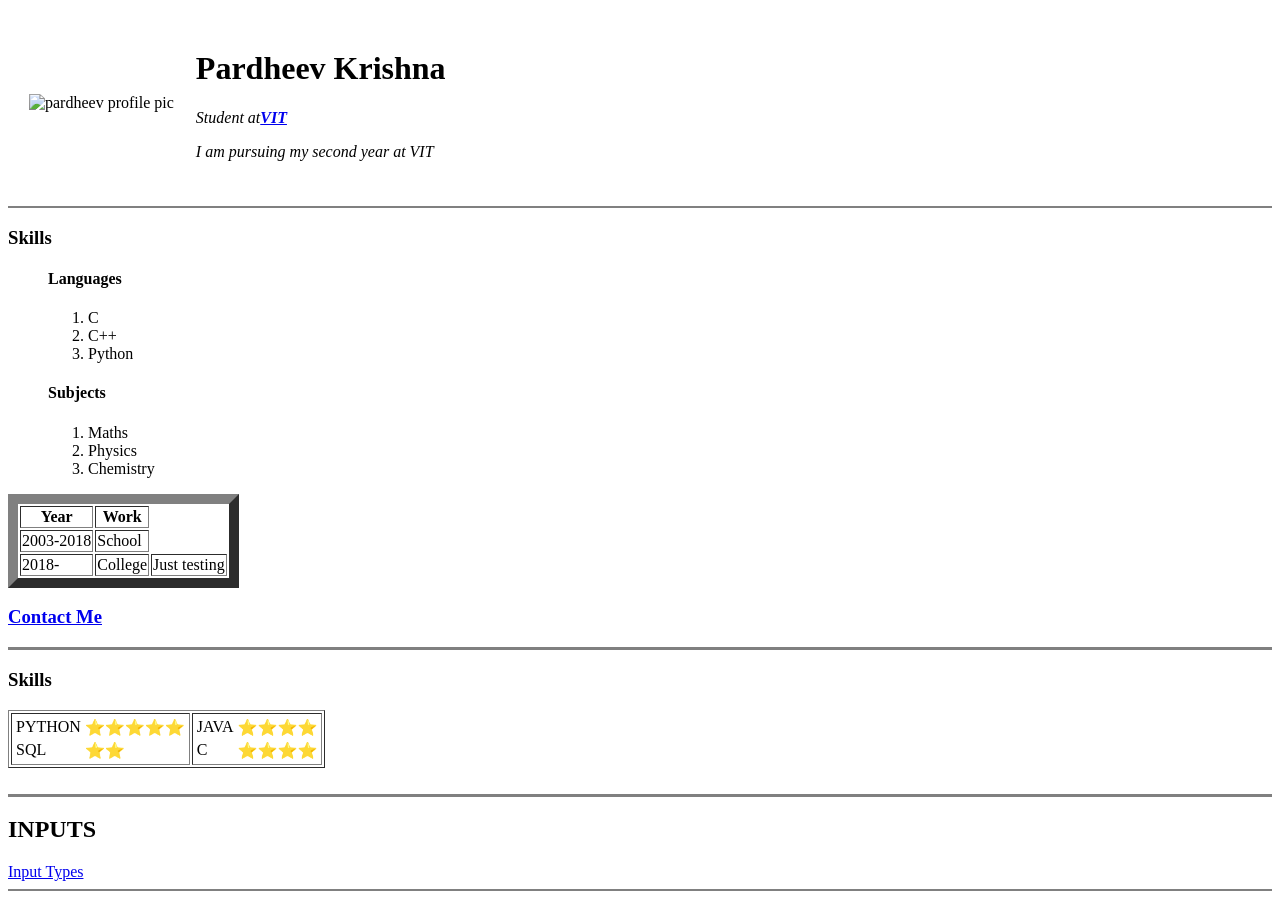
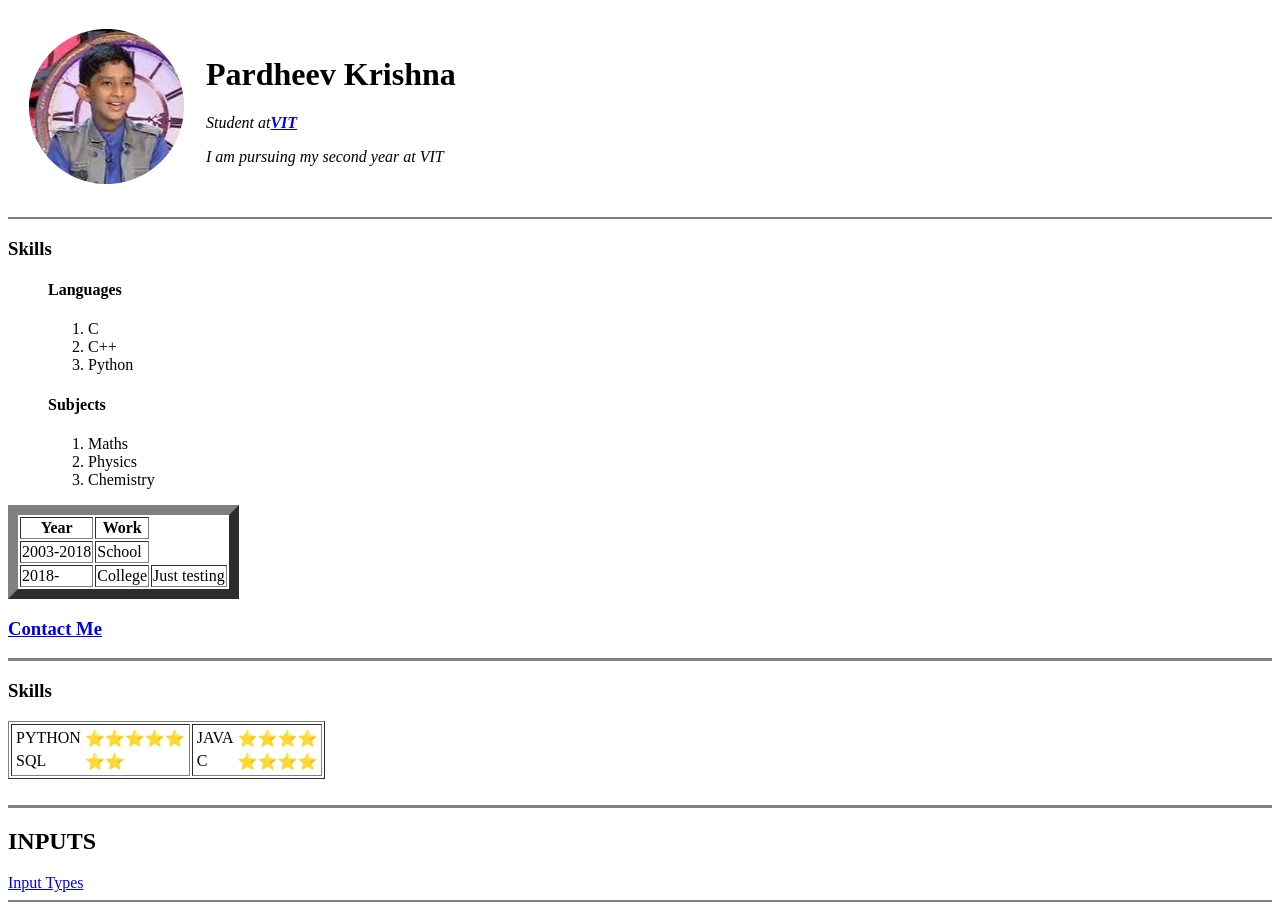
Before and after one commit to PardheevKrishna/PardheevKrishna.github.io, a plain HTML site: page index.html in a window 1280 px wide. Drawn offline with Linux system fonts and the light colour scheme.

Commit message:
Update index.html

```diff
--- a/index.html
+++ b/index.html
@@ -11,7 +11,7 @@
             <tr>
                 <td>
                     <img
-                        src="/images/profile pic-modified.png"
+                        src="profile pic-modified.png"
                         alt="pardheev profile pic" />
                 </td>
                 <td>
```
